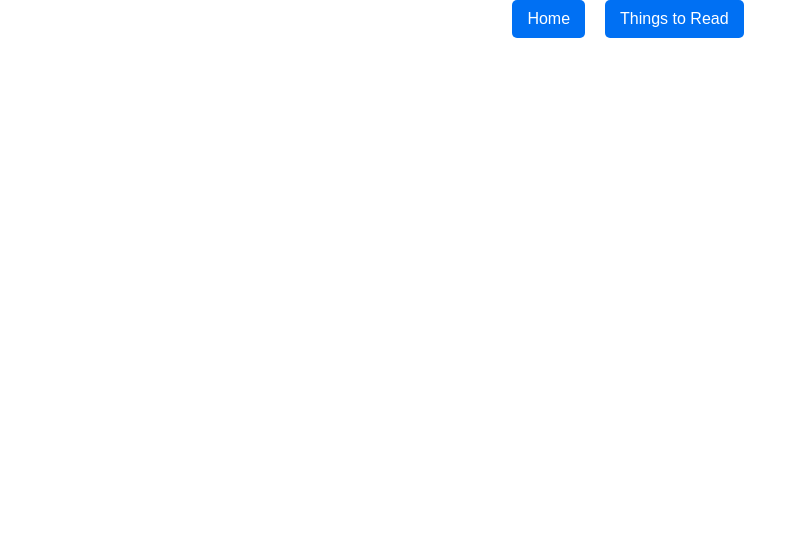
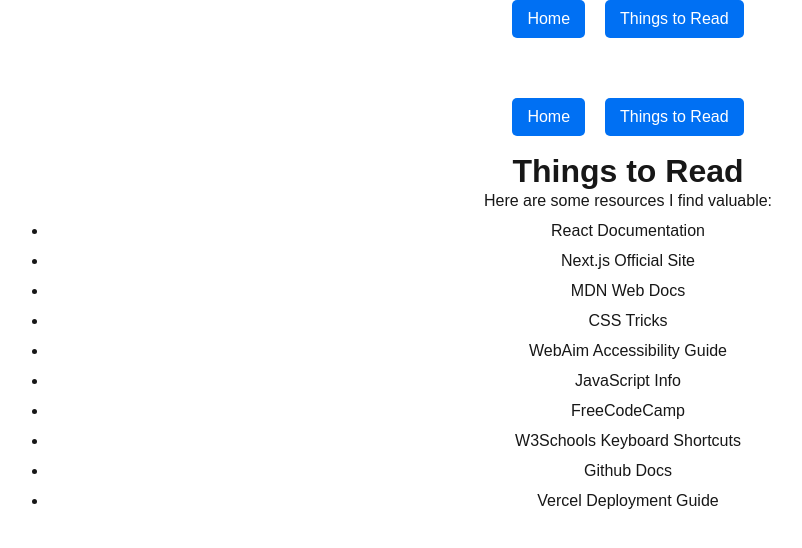
Before and after one commit to Trayouras/css-480-hello-world-new, a Next.js app: page /things-to-read in a window 1280 px wide. Shown: the top 548 px of the page, without its empty margins (12-814 px from the left). Built offline with nearby package versions, Linux system fonts and the light colour scheme.

Commit message:
formatted right I think

```diff
--- a/src/app/things-to-read/page.js
+++ b/src/app/things-to-read/page.js
@@ -1,6 +1,7 @@
 'use client';
 
-import React, { useState } from 'react';
+import React, { useEffect } from "react";
+import Navbar from "../navbar";
 
 export default function ThingsToRead() {
     const links = [
@@ -16,23 +17,42 @@
         { title: "Vercel Deployment Guide", url: "https://vercel.com/docs" }
     ];
 
-}
-
-document.addEventListener('keydown', (event) => {
-    if (document.activeElement.tagName === 'A') {
-        const links = document.querySelectorAll('a');
+    useEffect(() => {
+        const handleKeyDown = (event) => {
+            if (document.activeElement.tagName === "A") {
+                const links = document.querySelectorAll("a");
                 let currentIndex = [...links].indexOf(document.activeElement);
 
-        if (event.key === 'ArrowDown' && currentIndex < links.length - 1) {
+                if (event.key === "ArrowDown" && currentIndex < links.length - 1) {
                     links[currentIndex + 1].focus();
-        } else if (event.key === 'ArrowUp' && currentIndex > 0) {
+                } else if (event.key === "ArrowUp" && currentIndex > 0) {
                     links[currentIndex - 1].focus();
                 }
             }
-});
+        };
 
+        document.addEventListener("keydown", handleKeyDown);
+        return () => document.removeEventListener("keydown", handleKeyDown);
+    }, []);
+
+    return (
+        <div style={styles.container}>
+            <Navbar />
+            <h1>Things to Read</h1>
+            <p>Here are some resources I find valuable:</p>
+            <ul>
+                {links.map((link, index) => (
+                    <li key={index}>
+                        <a href={link.url} target="_blank" rel="noopener noreferrer">{link.title}</a>
+                    </li>
+                ))}
+            </ul>
+        </div>
+    );
+}
 
 // Styles...
+
 const styles = {
     container: {
         fontFamily: "Arial, sans-serif",
```
Lines whose indentation alone changed are shown as unchanged.
